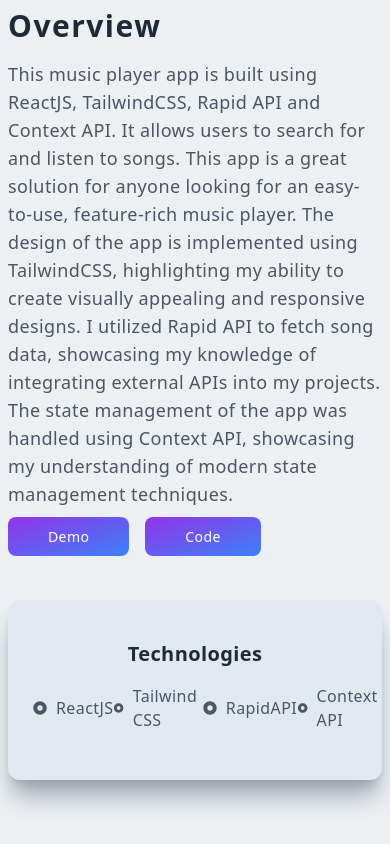
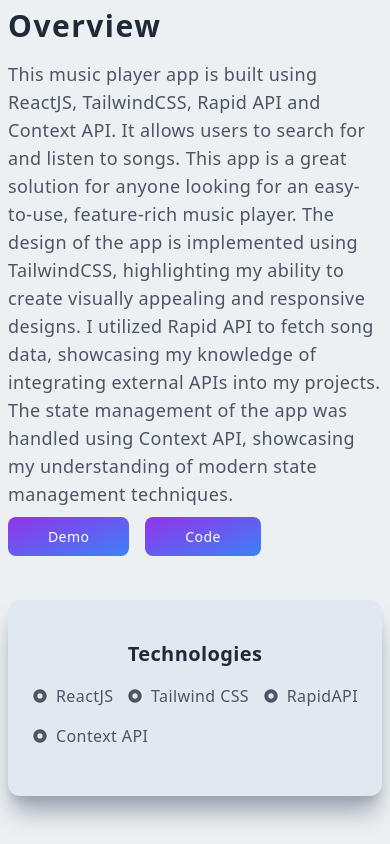
Before and after one commit to aryanraj60/Personal-Portfolio, a Next.js app: page /musicPlayer in a window 390 px wide. Shown: the part 365-1209 px from the top of the page. Built offline with nearby package versions, Linux system fonts and the light colour scheme.

Commit message:
bug fixes

```diff
--- a/pages/ecommerce.js
+++ b/pages/ecommerce.js
@@ -57,7 +57,7 @@
             <p className="flex justify-center text-xl font-bold pb-2">
               Technologies
             </p>
-            <div className="flex justify-between md:flex-col md">
+            <div className="flex flex-wrap justify-between md:flex-col md">
               <p className="text-gray-600 py-2 flex items-center gap-2">
                 <RiRadioButtonFill /> NextJS
               </p>
--- a/pages/musicPlayer.js
+++ b/pages/musicPlayer.js
@@ -61,7 +61,7 @@
             <p className="flex justify-center text-xl font-bold pb-2">
               Technologies
             </p>
-            <div className="flex justify-between md:flex-col md">
+            <div className="flex flex-wrap justify-between md:flex-col md">
               <p className="text-gray-600 py-2 flex items-center gap-2">
                 <RiRadioButtonFill /> ReactJS
               </p>
--- a/pages/youtubeClone.js
+++ b/pages/youtubeClone.js
@@ -57,7 +57,7 @@
             <p className="flex justify-center text-xl font-bold pb-2">
               Technologies
             </p>
-            <div className="flex justify-between md:flex-col md">
+            <div className="flex flex-wrap justify-between md:flex-col md">
               <p className="text-gray-600 py-2 flex items-center gap-2">
                 <RiRadioButtonFill /> ReactJS
               </p>
```
